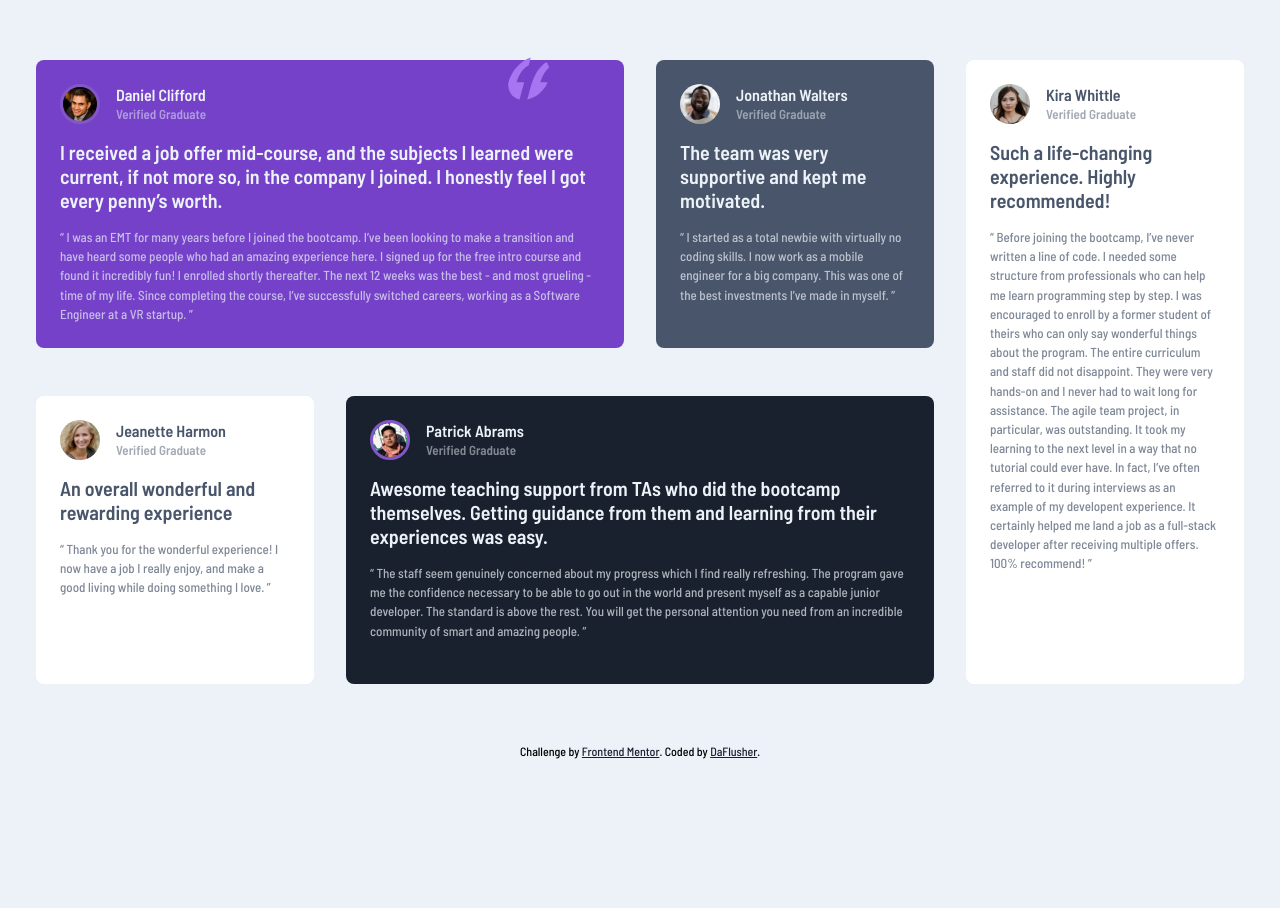
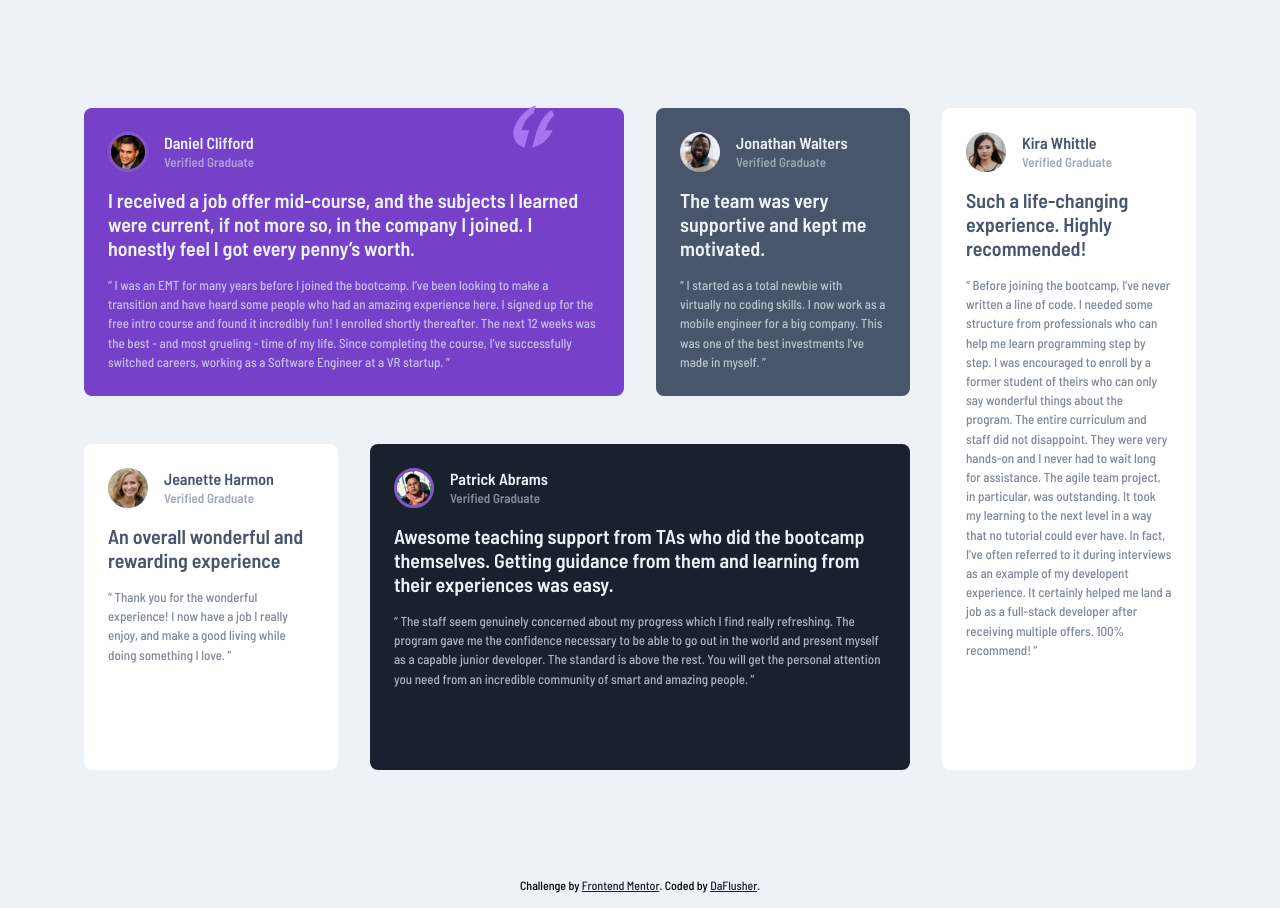
Before and after one commit to DaFlusher/FEM-testimonials-grid-section-main, a website: page index.html in a window 1280 px wide. Before the commit the page ends 800 px from the top, so only its background shows below. Drawn offline with Linux system fonts and the light colour scheme.

Commit message:
adjusted the padding at 1200px

```diff
--- a/scss/components/_reset.scss
+++ b/scss/components/_reset.scss
@@ -47,5 +47,9 @@ main{
     padding: variables.$base-padding;
     @media (min-width: 730px){
         @include grid.grid;
+
+    }
+    @media (min-width: 1200px){
+        padding: variables.$base-padding*3;
     }
 }
```
Also changed, not shown: assets/css/index.css, 1 other file.
